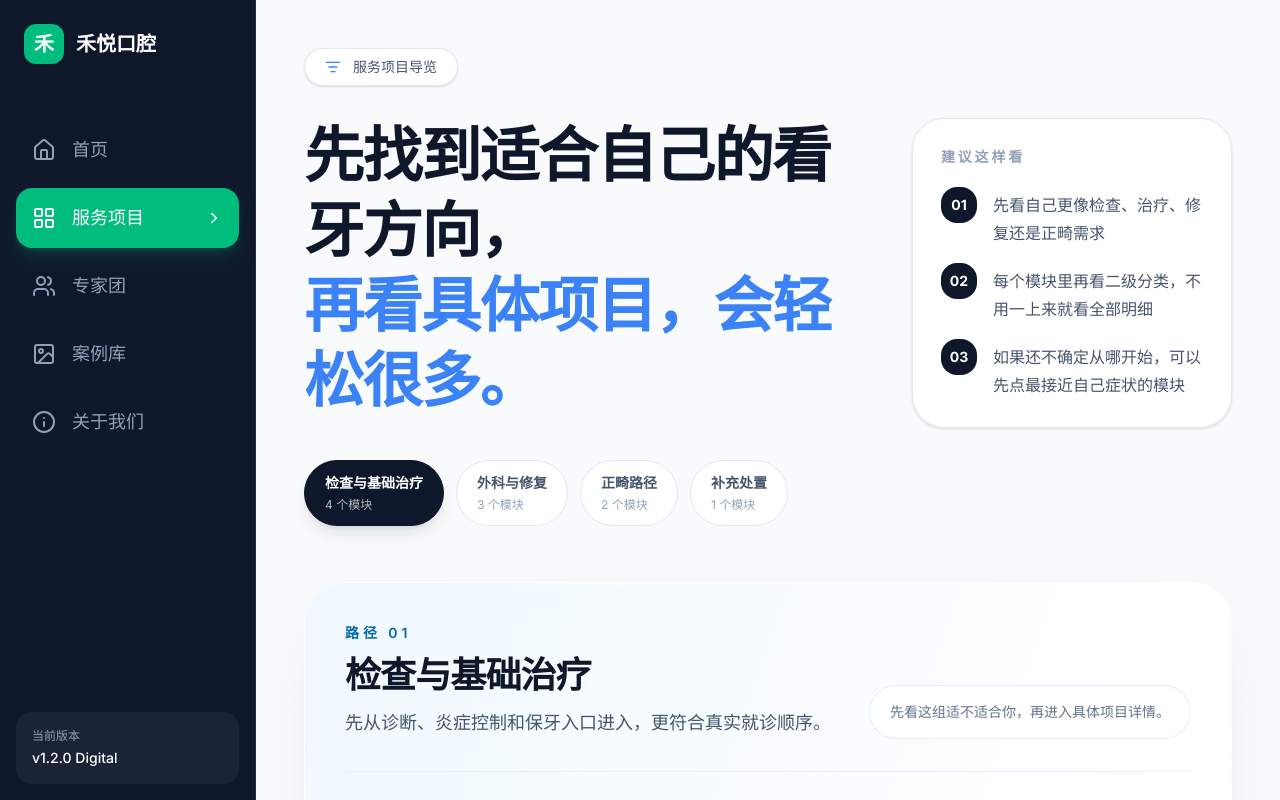
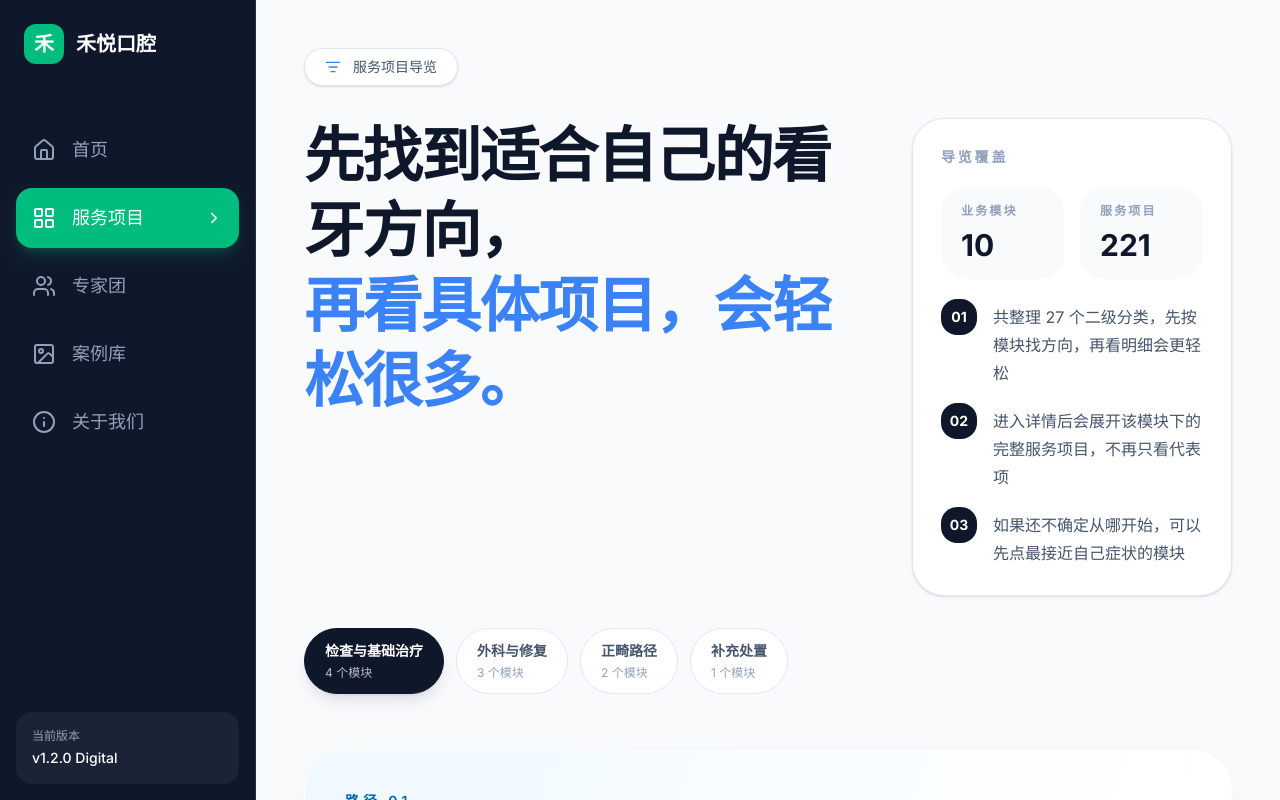
Before and after one commit to wesleylwh/heyue_dental, a React (Vite) app: page / in a window 1280 px wide. Both pictures are taken after a click on the button "服务项目". Shown: the top 800 px of the page. Built offline with nearby package versions, Linux system fonts and the light colour scheme.

Commit message:
补充服务项目

```diff
--- a/package.json
+++ b/package.json
@@ -4,7 +4,7 @@
   "version": "0.0.0",
   "type": "module",
   "scripts": {
-    "dev": "vite --port=3000 --host=0.0.0.0",
+    "dev": "vite --port=3000 --host=0.0.0.0 --strictPort",
     "build": "vite build",
     "preview": "vite preview --host=0.0.0.0 --port=4173",
     "clean": "rm -rf dist",
--- a/src/pages/ProjectDetail.tsx
+++ b/src/pages/ProjectDetail.tsx
@@ -90,6 +90,7 @@ export const ProjectDetailPage: React.FC<ProjectDetailProps> = ({project, onBack
   const sections = project.sections || [];
   const primaryItems = items.slice(0, 6);
   const secondaryItems = items.slice(6);
+  const totalSectionItems = sections.reduce((sum, section) => sum + section.items.length, 0);
 
   return (
     <div className="space-y-12 pb-12">
@@ -115,6 +116,16 @@ export const ProjectDetailPage: React.FC<ProjectDetailProps> = ({project, onBack
 
         <div className="rounded-[32px] border border-slate-200 bg-white p-6 shadow-sm">
           <p className="text-sm font-semibold uppercase tracking-[0.22em] text-slate-400">先看这三个判断</p>
+          <div className="mt-5 grid grid-cols-2 gap-4">
+            <div className="rounded-[24px] bg-slate-50 px-5 py-4">
+              <p className="text-xs font-semibold uppercase tracking-[0.18em] text-slate-400">二级分类</p>
+              <p className="mt-2 text-3xl font-bold text-slate-900">{sections.length || '-'}</p>
+            </div>
+            <div className="rounded-[24px] bg-slate-50 px-5 py-4">
+              <p className="text-xs font-semibold uppercase tracking-[0.18em] text-slate-400">服务项目</p>
+              <p className="mt-2 text-3xl font-bold text-slate-900">{items.length || totalSectionItems}</p>
+            </div>
+          </div>
           <div className="mt-5 space-y-4">
             {[
               {label: '适合谁', value: note.suitable},
@@ -138,7 +149,7 @@ export const ProjectDetailPage: React.FC<ProjectDetailProps> = ({project, onBack
             </div>
             <div>
               <h2 className="text-3xl font-bold text-slate-900">这类服务的二级分类</h2>
-              <p className="mt-1 text-lg text-slate-500">先把结构看懂，再进入具体项目，会比直接看大串项目名轻松得多。</p>
+              <p className="mt-1 text-lg text-slate-500">这里按二级分类完整展开，不再只显示代表项，方便你直接核对全部服务内容。</p>
             </div>
           </div>
 
@@ -150,16 +161,13 @@ export const ProjectDetailPage: React.FC<ProjectDetailProps> = ({project, onBack
                   <span className="rounded-full bg-white px-3 py-1 text-sm text-slate-400">{section.items.length} 项</span>
                 </div>
                 <div className="mt-5 space-y-3">
-                  {section.items.slice(0, 8).map(item => (
+                  {section.items.map(item => (
                     <div key={item} className="flex items-start gap-3 rounded-2xl border border-white bg-white px-4 py-3">
                       <div className="mt-2 h-2.5 w-2.5 rounded-full bg-brand-primary" />
                       <p className="text-base leading-7 text-slate-700">{item}</p>
                     </div>
                   ))}
                 </div>
-                {section.items.length > 8 && (
-                  <p className="mt-4 text-sm text-slate-400">以及另外 {section.items.length - 8} 项同类项目。</p>
-                )}
               </div>
             ))}
           </div>
--- a/src/pages/Projects.tsx
+++ b/src/pages/Projects.tsx
@@ -133,6 +133,8 @@ interface ProjectsPageProps {
 
 export const ProjectsPage: React.FC<ProjectsPageProps> = ({projects, onSelectProject}) => {
   const [activeGroup, setActiveGroup] = useState(groupConfigs[0].id);
+  const totalItems = projects.reduce((sum, project) => sum + (project.subItems?.length || 0), 0);
+  const totalSections = projects.reduce((sum, project) => sum + (project.sections?.length || 0), 0);
 
   const groups = groupConfigs
     .map(group => ({
@@ -163,11 +165,21 @@ export const ProjectsPage: React.FC<ProjectsPageProps> = ({projects, onSelectPro
           </div>
 
           <div className="rounded-[32px] border border-slate-200 bg-white p-7 shadow-sm">
-            <p className="text-sm font-semibold uppercase tracking-[0.2em] text-slate-400">建议这样看</p>
+            <p className="text-sm font-semibold uppercase tracking-[0.2em] text-slate-400">导览覆盖</p>
+            <div className="mt-5 grid grid-cols-2 gap-4">
+              <div className="rounded-[24px] bg-slate-50 px-5 py-4">
+                <p className="text-xs font-semibold uppercase tracking-[0.18em] text-slate-400">业务模块</p>
+                <p className="mt-2 text-3xl font-bold text-slate-900">{projects.length}</p>
+              </div>
+              <div className="rounded-[24px] bg-slate-50 px-5 py-4">
+                <p className="text-xs font-semibold uppercase tracking-[0.18em] text-slate-400">服务项目</p>
+                <p className="mt-2 text-3xl font-bold text-slate-900">{totalItems}</p>
+              </div>
+            </div>
             <div className="mt-5 space-y-4">
               {[
-                '先看自己更像检查、治疗、修复还是正畸需求',
-                '每个模块里再看二级分类，不用一上来就看全部明细',
+                `共整理 ${totalSections} 个二级分类，先按模块找方向，再看明细会更轻松`,
+                '进入详情后会展开该模块下的完整服务项目，不再只看代表项',
                 '如果还不确定从哪开始，可以先点最接近自己症状的模块',
               ].map((item, index) => (
                 <div key={item} className="flex items-start gap-4">
@@ -224,6 +236,7 @@ export const ProjectsPage: React.FC<ProjectsPageProps> = ({projects, onSelectPro
                 const Icon = iconMap[project.icon] || Sparkles;
                 const note = projectNotes[project.id] || projectNotes['other-care'];
                 const visibleSections = project.sections?.slice(0, project.id === 'orthodontics' ? 5 : 3) || [];
+                const totalProjectItems = project.subItems?.length || 0;
 
                 return (
                   <motion.article
@@ -245,7 +258,7 @@ export const ProjectsPage: React.FC<ProjectsPageProps> = ({projects, onSelectPro
                               {(project.sections?.length || 0)} 个二级分类
                             </span>
                             <span className="rounded-full bg-slate-100 px-3 py-1 text-sm font-medium text-slate-500">
-                              {(project.subItems?.length || 0)} 项内容
+                              {totalProjectItems} 项服务
                             </span>
                           </div>
                           <p className="max-w-2xl text-lg leading-8 text-slate-500">{project.description}</p>
@@ -277,8 +290,11 @@ export const ProjectsPage: React.FC<ProjectsPageProps> = ({projects, onSelectPro
                     </div>
 
                     <div className="flex h-full flex-col rounded-[28px] bg-slate-50 p-6">
-                      <div className="flex items-center justify-between">
+                      <div className="flex items-center justify-between gap-4">
                         <h4 className="text-lg font-bold text-slate-900">优先看这些二级分类</h4>
+                        <span className="rounded-full bg-white px-3 py-1 text-sm font-semibold text-slate-500">
+                          已覆盖全部 {totalProjectItems} 项
+                        </span>
                       </div>
 
                       <div className="mt-5 space-y-3">
@@ -291,7 +307,7 @@ export const ProjectsPage: React.FC<ProjectsPageProps> = ({projects, onSelectPro
                               </div>
                               <span className="text-sm text-slate-400">{section.items.length} 项</span>
                             </div>
-                            <p className="mt-3 text-sm leading-7 text-slate-500">{section.items.slice(0, 2).join(' / ')}</p>
+                            <p className="mt-3 text-sm leading-7 text-slate-500">{section.items.slice(0, 3).join(' / ')}</p>
                           </div>
                         ))}
                       </div>
```
Also changed, not shown: 1 other file (tests, documents, lock files or other folders).
